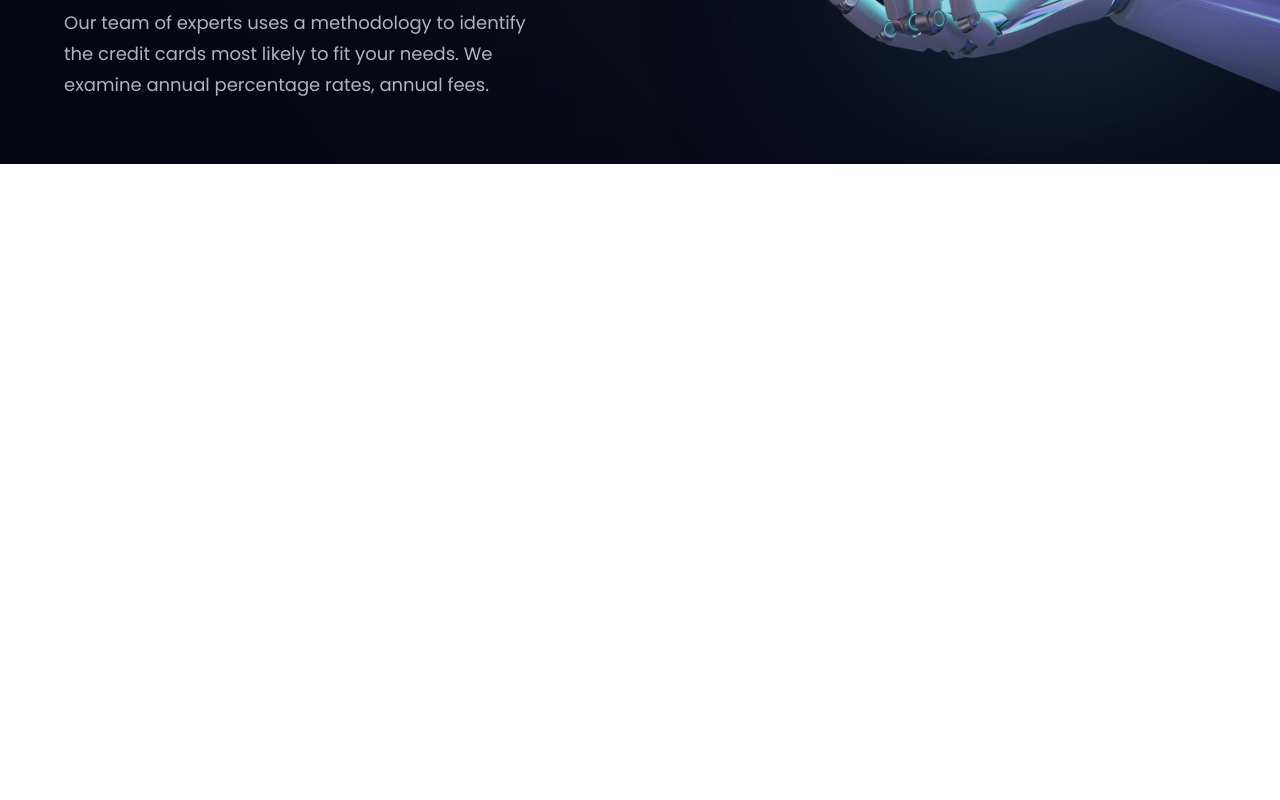
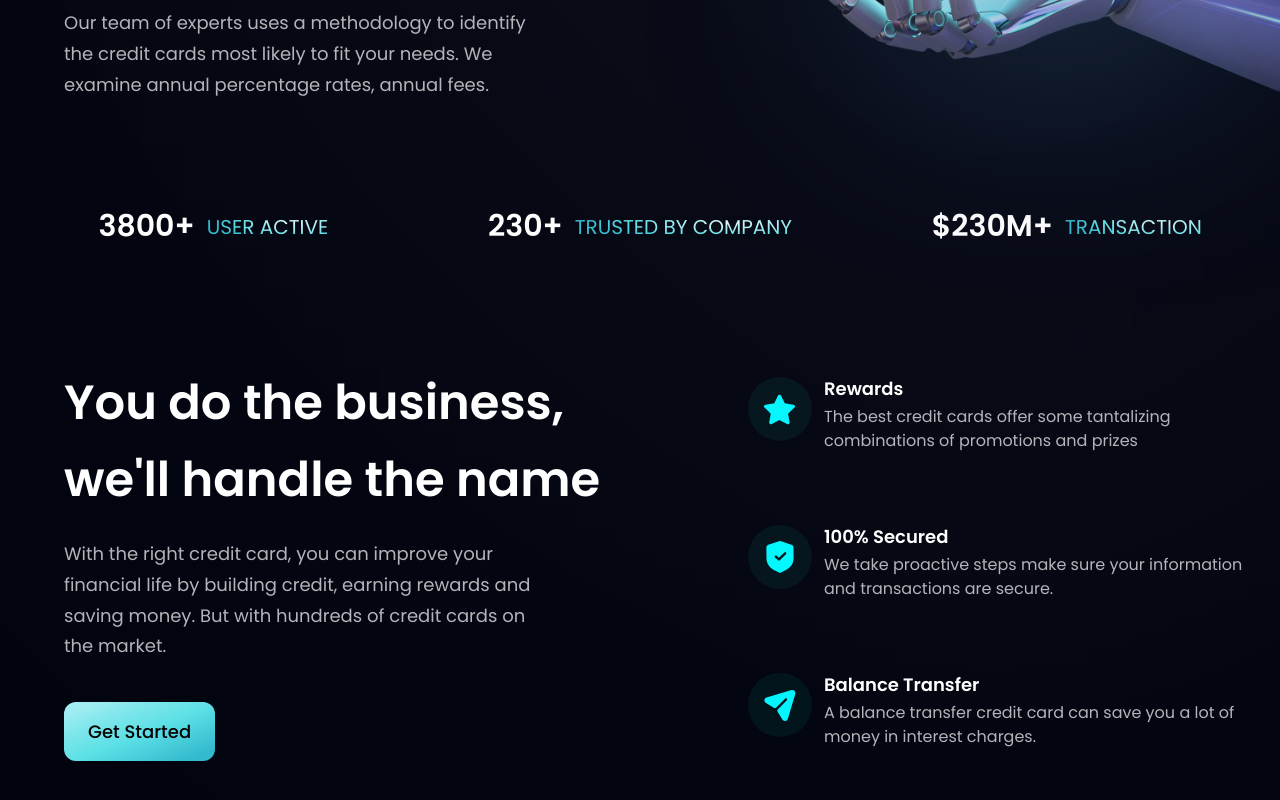
Before and after one commit to pedromartinelli/responsive_website, a React (Vite) app: page / in a window 1280 px wide. Shown: the part 624-1424 px from the top of the page. Before the commit the page ends 800 px from the top, so only its background shows below. Built offline with nearby package versions, Linux system fonts and the light colour scheme.

Commit message:
sessão de business e estatísticas finalizadas

```diff
--- a/src/components/Business/index.tsx
+++ b/src/components/Business/index.tsx
@@ -1,9 +1,48 @@
-import { Container } from './styles'
+import { features } from '../../constants'
+import { Button } from '../Button'
+
+import { star, shield, send } from '../../assets'
+
+import { Container, TitleDiv, H2, P, FeaturesDiv, FeatureCard } from './styles'
 
 export function Business() {
   return (
-    <Container>
+    <Container id='features'>
+      <TitleDiv>
+        <H2>
+          You do the business, <br className='hidden sm:block' /> we'll handle the name
+        </H2>
 
+        <P>
+          With the right credit card, you can improve your financial life by building credit, earning rewards and saving money. But with hundreds of credit cards on the market.
+        </P>
+
+        <Button className='mt-10' />
+      </TitleDiv>
+
+      <FeaturesDiv >
+
+        {features.map((feature, index) => (
+          <FeatureCard
+            key={feature.id}
+            className={`${index !== features.length - 1 ? 'mb-6' : 'mb-0'}`}
+          >
+            <div className='w-16 h-16 rounded-full bg-dimBlue flex items-center justify-center'>
+              <img
+                className='w-[50%] h-[50%] object-contain'
+                src={feature.icon}
+                alt={`icon of a ${feature.icon}`}
+              />
+            </div>
+
+            <div className='flex-1 flex flex-col ml-3'>
+              <h4 className='font-poppins font-semibold text-[18px] leading-[24px] text-white mb-1'>{feature.title}</h4>
+              <p className='font-poppins text-[16px] leading-[24px] text-dimWhite'>{feature.content}</p>
+            </div>
+          </FeatureCard>
+        ))}
+
+      </FeaturesDiv>
     </Container >
   )
 }
--- a/src/components/Business/styles.ts
+++ b/src/components/Business/styles.ts
@@ -1,9 +1,81 @@
 import tw from 'tailwind-styled-components'
 
 export const Container = tw.div`
+  flex
+  flex-col
+  md:flex-row
 
+  py-6
+  sm:py-16
 `
 
-export const A = tw.a`
+export const TitleDiv = tw.div`
+  flex-1
+  flex
+  flex-col
 
+  justify-center
+  items-center
+  xs:items-start
+
+  px-6
+  xl:px-0
+  sm:px-16
 `
+
+// text-center
+// xs:text-left
+export const H2 = tw.h2`
+  w-full
+
+  font-poppins
+  font-semibold
+  text-white
+
+  text-[40px]
+  xs:text-[48px]
+
+  leading-[66.8px]
+  xs:leading-[76.8px]
+`
+
+export const P = tw.p`
+  font-poppins
+  font-normal
+  text-dimWhite
+
+  text-[18px]
+  leading-[30.8px]
+
+  mt-5
+
+  max-w-[470px]
+`
+
+export const FeaturesDiv = tw.div`
+  flex-1
+
+  flex
+  flex-col
+  justify-center
+  items-center
+
+  ml-0
+  md:ml-10
+
+  mt-10
+  md:mt-0
+
+  relative
+`
+
+export const FeatureCard = tw.div`
+  flex
+  flex-row
+
+  p-6
+
+  rounded-[20px]
+
+  feature-card
+`
--- a/src/components/Button/index.tsx
+++ b/src/components/Button/index.tsx
@@ -1,9 +1,13 @@
 import { Container } from './styles'
 
-export function Button() {
+interface BProps {
+  className?: any
+}
+
+export function Button({ className }: BProps) {
   return (
-    <Container>
-
+    <Container className={className}>
+          <span className='font-poppins font-medium text-[18px] text-black'> Get Started </span>
     </Container >
   )
 }
--- a/src/components/Button/styles.ts
+++ b/src/components/Button/styles.ts
@@ -1,9 +1,18 @@
 import tw from 'tailwind-styled-components'
 
-export const Container = tw.div`
+export const Container = tw.button`
+  font-poppins
+  font-medium
 
+  text-primary
+  text-[18px]
+
+  outline-none
+
+  py-4
+  px-6
+
+  bg-blue-gradient
+
+  rounded-xl
 `
-
-export const A = tw.a`
-
-`
--- a/src/components/Stats/index.tsx
+++ b/src/components/Stats/index.tsx
@@ -1,9 +1,23 @@
-import { Container } from './styles'
+import { stats } from '../../constants'
+
+import { Container, Span } from './styles'
 
 export function Stats() {
   return (
     <Container>
 
+      {stats.map((stat, index) => (
+        <div
+          className='flex-1 flex items-center sm:justify-center flex-col sm:flex-row m-3'
+          key={stat.id}
+        >
+          <Span>{stat.value}</Span>
+          <Span className='ml-3 font-normal text-gradient uppercase text-[15px] xs:text-[20px] leading-[21px] xs:leading-[26px]'>{stat.title}</Span>
+        </div>
+
+      ))}
+
+
     </Container >
   )
 }
--- a/src/components/Stats/styles.ts
+++ b/src/components/Stats/styles.ts
@@ -1,9 +1,22 @@
 import tw from 'tailwind-styled-components'
 
 export const Container = tw.div`
+  py-6
 
+  font-poppins
+
+  flex
+  flex-col
+  sm:flex-row
+  justify-center
 `
 
-export const A = tw.a`
+export const Span = tw.span`
+  text-white font-semibold
 
+  text-[30px]
+  xs:text[40px]
+
+  leading-[43px]
+  xs:leading-[53px]
 `
--- a/src/components/index.ts
+++ b/src/components/index.ts
@@ -3,7 +3,6 @@ import { Hero } from "./Hero";
 import { Stats } from "./Stats";
 import { Footer } from "./Footer";
 import { Button } from "./Button";
-import { Header } from "./Header";
 import { NavBar } from "./NavBar";
 import { Billing } from "./Billing";
 import { Clients } from "./Clients";
@@ -19,7 +18,6 @@ export {
   Stats,
   Footer,
   Button,
-  Header,
   NavBar,
   Billing,
   Clients,
--- a/src/pages/Home/index.tsx
+++ b/src/pages/Home/index.tsx
@@ -1,26 +1,27 @@
 import { NavBar, Hero, Stats, Business, Billing, CardDeal, Testimonials, Clients, CTA, Footer } from '../../components'
 
-import { Container, Section } from "./styles"
+import { Container, Section, Div, Header } from "./styles"
 
 export function Home() {
   return (
     <Container>
-      <div className='px-6 sm:px-16 flex justify-center items-center'>
-        <div className='w-full xl:max-w-[1280px]'>
+      <Header >
+        <Div>
           <NavBar />
-        </div>
-      </div>
+        </Div>
+      </Header>
 
       <Section>
-        <div className="w-full xl:max-w-[1280px]">
+        <Div >
           <Hero />
-        </div>
+        </Div>
       </Section>
 
-      <Section className="px-6 sm:px-16">
-        <div className="w-full xl:max-w-[1280px]">
-
-        </div>
+      <Section>
+        <Div >
+          <Stats />
+          <Business/>
+        </Div>
       </Section>
     </Container>
   )
--- a/src/pages/Home/styles.ts
+++ b/src/pages/Home/styles.ts
@@ -1,15 +1,30 @@
 import tw from 'tailwind-styled-components'
 
 export const Container = tw.div`
+  w-full
+
   bg-primary
-  w-full
   overflow-hidden
 `
 
-export const Section = tw.div`
+export const Header = tw.header`
+  px-6
+  sm:px-16
+
+  flex
+  justify-center
+  items-center
+`
+
+export const Section = tw.section`
   bg-primary
 
   flex
   justify-center
   items-start
 `
+
+export const Div = tw.div`
+  w-full
+  xl:max-w-[1280px]
+`
```
